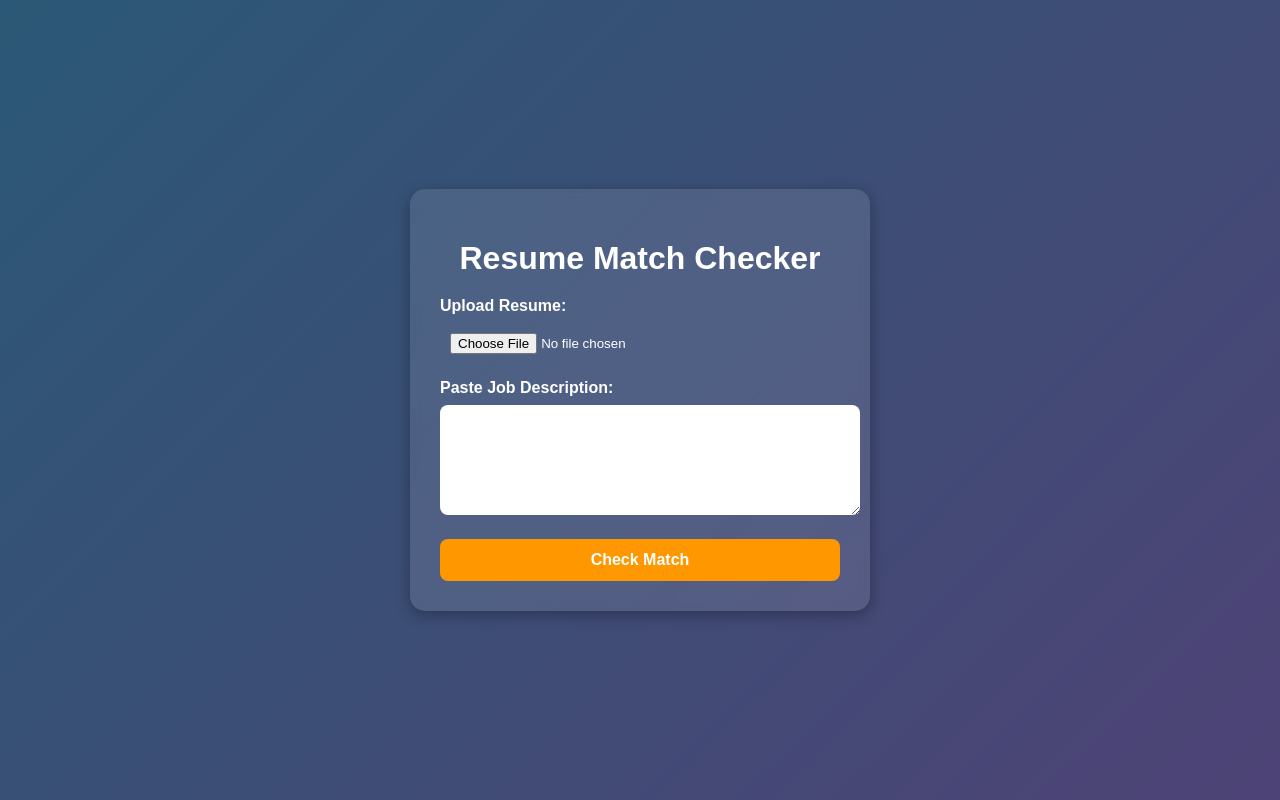
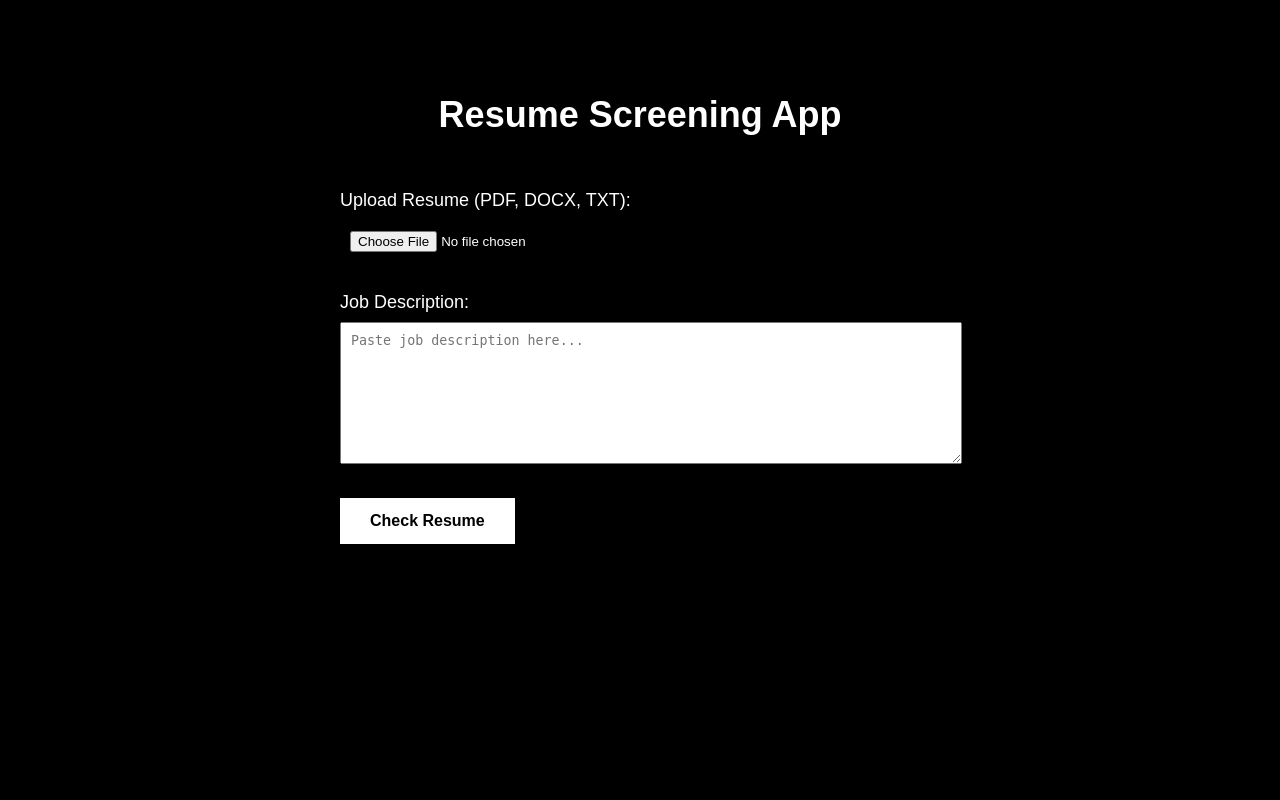
Before and after one commit to Nagu0506/resume_screening_app, a Flask app: page / in a window 1280 px wide. Run offline with Flask 3, Linux system fonts and the light colour scheme.

Commit message:
Updated resume screening logic and frontend

```diff
--- a/app.py
+++ b/app.py
@@ -6,6 +6,7 @@ import re
 
 app = Flask(__name__)
 
+# Folders for uploads
 UPLOAD_FOLDER = "uploads"
 if not os.path.exists(UPLOAD_FOLDER):
     os.makedirs(UPLOAD_FOLDER)
@@ -13,7 +14,6 @@ if not os.path.exists(UPLOAD_FOLDER):
 app.config["UPLOAD_FOLDER"] = UPLOAD_FOLDER
 
 # ---------- Helper Functions ----------
-
 def extract_text_from_file(file_path):
     text = ""
     if file_path.endswith(".txt"):
@@ -31,36 +31,43 @@ def extract_text_from_file(file_path):
 
 def clean_and_tokenize(text):
     text = text.lower()
-    text = re.sub(r"[^a-z0-9+]", " ", text)  # remove special chars
+    text = re.sub(r"[^a-z0-9]", " ", text)
     return set(text.split())
 
 # ---------- Routes ----------
+@app.route("/", methods=["GET", "POST"])
+def index():
+    if request.method == "POST":
+        resume_file = request.files.get("resume")
+        job_description = request.form.get("job_description", "")
 
-@app.route("/")
-def index():
-    return render_template("index.html")
+        if not resume_file or not job_description:
+            return "Please provide both resume and job description", 400
 
-@app.route("/process", methods=["POST"])
-def process():
-    try:
         # Save resume
-        resume_file = request.files["resume"]
         resume_path = os.path.join(app.config["UPLOAD_FOLDER"], resume_file.filename)
         resume_file.save(resume_path)
 
-        # Extract and clean text
+        # Extract text
         resume_text = extract_text_from_file(resume_path)
-        job_description = request.form["job_description"]
-
         resume_words = clean_and_tokenize(resume_text)
         jd_words = clean_and_tokenize(job_description)
 
-        matched_skills = sorted(resume_words.intersection(jd_words))
+        matched_skills = sorted(list(resume_words.intersection(jd_words)))
 
-        return render_template("results.html", matched_skills=matched_skills)
+        # Calculate match percentage
+        match_percentage = 0
+        if jd_words:
+            match_percentage = round(len(matched_skills) / len(jd_words) * 100, 2)
 
-    except KeyError as e:
-        return f"Missing form field: {str(e)}", 400
+        return render_template(
+            "results.html",
+            resume_name=resume_file.filename,
+            matched_skills=matched_skills,
+            match_percentage=match_percentage
+        )
+    else:
+        return render_template("index.html")
 
 if __name__ == "__main__":
     app.run(debug=True)
--- a/templates/index.html
+++ b/templates/index.html
@@ -1,75 +1,26 @@
 <!DOCTYPE html>
 <html lang="en">
 <head>
-    <meta charset="UTF-8">
-    <meta name="viewport" content="width=device-width, initial-scale=1.0">
-    <title>Resume Match Checker</title>
-    <style>
-        body {
-            font-family: Arial, sans-serif;
-            background: linear-gradient(135deg, #2b5876, #4e4376);
-            color: white;
-            display: flex;
-            justify-content: center;
-            align-items: center;
-            height: 100vh;
-            margin: 0;
-        }
-        .container {
-            background: rgba(255, 255, 255, 0.1);
-            padding: 30px;
-            border-radius: 15px;
-            width: 400px;
-            box-shadow: 0px 4px 15px rgba(0,0,0,0.3);
-            backdrop-filter: blur(5px);
-        }
-        h1 {
-            text-align: center;
-            margin-bottom: 20px;
-        }
-        label {
-            font-weight: bold;
-            display: block;
-            margin-top: 15px;
-        }
-        input[type="file"], textarea {
-            width: 100%;
-            margin-top: 8px;
-            padding: 10px;
-            border-radius: 8px;
-            border: none;
-            outline: none;
-        }
-        button {
-            margin-top: 20px;
-            width: 100%;
-            background-color: #ff9800;
-            border: none;
-            padding: 12px;
-            font-size: 16px;
-            font-weight: bold;
-            color: white;
-            border-radius: 8px;
-            cursor: pointer;
-            transition: 0.3s;
-        }
-        button:hover {
-            background-color: #e68a00;
-        }
-    </style>
+<meta charset="UTF-8">
+<meta name="viewport" content="width=device-width, initial-scale=1.0">
+<title>Resume Screening App</title>
 </head>
-<body>
-    <div class="container">
-        <h1>Resume Match Checker</h1>
-        <form action="/process" method="POST" enctype="multipart/form-data">
-            <label>Upload Resume:</label>
-            <input type="file" name="resume" required>
+<body style="margin:0; font-family:Arial,sans-serif; background:#000; color:#fff; line-height:1.7;">
 
-            <label>Paste Job Description:</label>
-            <textarea name="job_description" rows="6" required></textarea>
+<div style="padding:60px; text-align:center;">
+    <h1 style="color:#fff; font-size:36px;">Resume Screening App</h1>
+    <form action="/" method="POST" enctype="multipart/form-data" style="margin-top:40px; max-width:600px; margin-left:auto; margin-right:auto; text-align:left;">
+        <div style="margin-bottom:25px;">
+            <label style="font-size:18px;">Upload Resume (PDF, DOCX, TXT):</label><br>
+            <input type="file" name="resume" required style="width:100%; padding:10px; margin-top:5px;">
+        </div>
+        <div style="margin-bottom:25px;">
+            <label style="font-size:18px;">Job Description:</label><br>
+            <textarea name="job_description" rows="8" style="width:100%; padding:10px; margin-top:5px;" placeholder="Paste job description here..." required></textarea>
+        </div>
+        <button type="submit" style="padding:14px 30px; background:#fff; color:#000; border:none; cursor:pointer; font-size:16px; font-weight:bold;">Check Resume</button>
+    </form>
+</div>
 
-            <button type="submit">Check Match</button>
-        </form>
-    </div>
 </body>
 </html>
```
Also changed, not shown: templates/results.html (+18 -49 lines), 6 other files.
